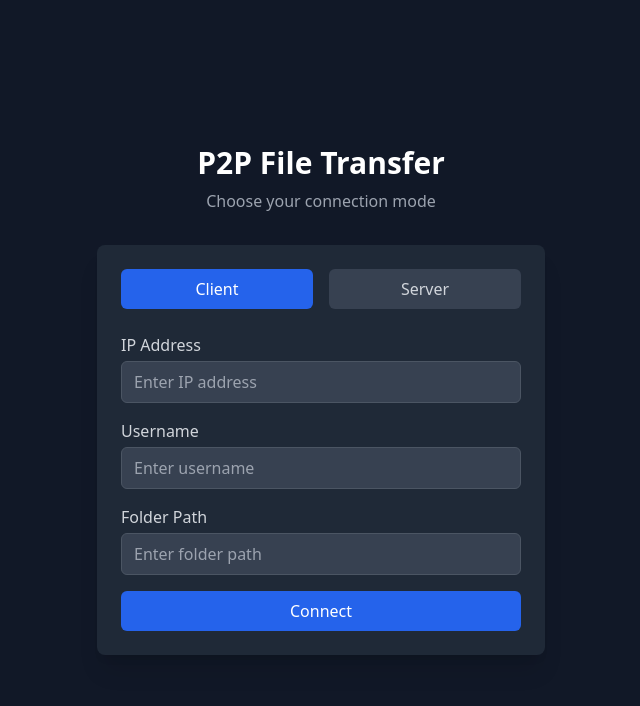
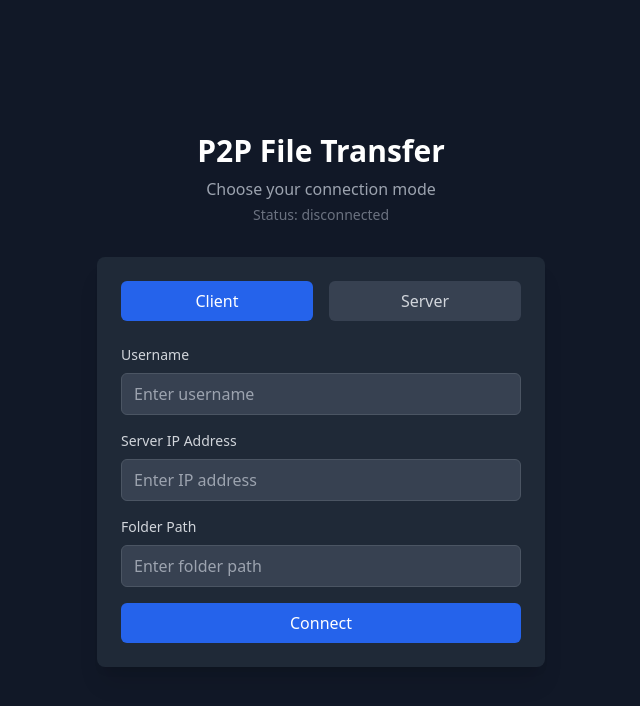
Before and after one commit to Harsh2563/DrizLink_Frontend, a Next.js app: page / in a window 1280 px wide. Shown: the top 706 px of the page, without its empty margins (319-959 px from the left). Built offline with nearby package versions, Linux system fonts and the light colour scheme.

Commit message:
feat/made user golbal state

```diff
--- a/app/page.tsx
+++ b/app/page.tsx
@@ -4,43 +4,51 @@ import Image from "next/image";
 import { useEffect, useState } from "react";
 import axios from "axios";
 import { Toaster, toast } from "react-hot-toast";
+import { useUserStore } from './store/userStore';
 
 export default function Home() {
-  const [mode, setMode] = useState<"server" | "client">("client");
-  const [formData, setFormData] = useState({
-    ipAddress: "",
-    username: "",
-    folderPath: "",
-  });
   const [wsConnection, setWsConnection] = useState<WebSocket | null>(null);
-  const [status, setStatus] = useState<string>("Disconnected");
   const [messages, setMessages] = useState<string[]>([]);
+
+  // Global state
+  const {
+    username,
+    folderPath,
+    ipAddress,
+    role,
+    connectionState,
+    setUsername,
+    setFolderPath,
+    setIpAddress,
+    setRole,
+    setConnectionState,
+  } = useUserStore();
 
   const handleSubmit = async (e: React.FormEvent) => {
     e.preventDefault();
 
     try {
-      if (mode === "client") {
+      if (role === "client") {
         if (wsConnection) {
           wsConnection.close();
         }
 
-        if (!formData.ipAddress) {
+        if (!ipAddress) {
           throw new Error("IP address is required");
         }
 
-        const wsUrl = `ws://${formData.ipAddress}:8080/ws`;
+        const wsUrl = `ws://${ipAddress}:8080/ws`;
         console.log("Connecting client with:", wsUrl);
 
+        setConnectionState('connecting');
         const ws = new WebSocket(wsUrl);
 
         ws.onopen = () => {
-          setStatus("Connecting...");
           // Send username first
-          ws.send(formData.username);
+          ws.send(username);
           // Send folder path second
-          ws.send(formData.folderPath);
-          setStatus("Connected");
+          ws.send(folderPath);
+          setConnectionState('connected');
           setWsConnection(ws);
         };
 
@@ -49,13 +57,13 @@ export default function Home() {
         };
 
         ws.onclose = () => {
-          setStatus("Disconnected");
+          setConnectionState('disconnected');
           setWsConnection(null);
         };
 
         ws.onerror = (error: Event) => {
           toast.error(`Connection error: ${error.type}`);
-          setStatus("Connection Error");
+          setConnectionState('disconnected');
         };
 
       } else {
@@ -63,18 +71,19 @@ export default function Home() {
         toast.loading("Starting WebSocket server...");
 
         // Validate server requirements
-        if (!formData.folderPath) {
+        if (!folderPath) {
           toast.dismiss();
           throw new Error("Folder path is required for server mode");
         }
 
         try {
+          setConnectionState('connecting');
           const response = await axios.post(
             "http://localhost:5000/api/start",
             {
-              IP: formData.ipAddress,
-              Username: formData.username,
-              StoreFolderPath: formData.folderPath,
+              IP: ipAddress,
+              Username: username,
+              StoreFolderPath: folderPath,
             },
             {
               headers: {
@@ -85,26 +94,27 @@ export default function Home() {
 
           toast.dismiss();
           toast.success("WebSocket server is running!");
-          setStatus("Server Running");
+          setConnectionState('connected');
 
         } catch (error: any) {
           toast.dismiss();
           console.error("Server startup failed:", error);
-          setStatus("Server Error");
+          setConnectionState('disconnected');
           toast.error(`Failed to start server: ${error.response?.data?.message || error.message}`);
         }
       }
     } catch (error: any) {
       console.error("Form submission error:", error);
       toast.error(error.message);
+      setConnectionState('disconnected');
     }
   };
 
   useEffect(() => {
     return () => {
-      // Cleanup WebSocket connection on component unmount
       if (wsConnection) {
         wsConnection.close();
+        setConnectionState('disconnected');
       }
     };
   }, [wsConnection]);
@@ -116,14 +126,15 @@ export default function Home() {
         <div className="text-center">
           <h1 className="text-3xl font-bold text-white">P2P File Transfer</h1>
           <p className="mt-2 text-gray-400">Choose your connection mode</p>
+          <p className="mt-1 text-sm text-gray-500">Status: {connectionState}</p>
         </div>
 
         <div className="bg-gray-800 rounded-lg p-6 shadow-xl">
           <div className="flex space-x-4 mb-6">
             <button
-              onClick={() => setMode("client")}
+              onClick={() => setRole("client")}
               className={`flex-1 py-2 rounded-md transition-colors ${
-                mode === "client"
+                role === "client"
                   ? "bg-blue-600 text-white"
                   : "bg-gray-700 text-gray-300 hover:bg-gray-600"
               }`}
@@ -131,9 +142,9 @@ export default function Home() {
               Client
             </button>
             <button
-              onClick={() => setMode("server")}
+              onClick={() => setRole("server")}
               className={`flex-1 py-2 rounded-md transition-colors ${
-                mode === "server"
+                role === "server"
                   ? "bg-blue-600 text-white"
                   : "bg-gray-700 text-gray-300 hover:bg-gray-600"
               }`}
@@ -144,58 +155,52 @@ export default function Home() {
 
           <form onSubmit={handleSubmit} className="space-y-4">
             <div>
-              <label htmlFor="ipAddress" className="block text-gray-300 mb-1">
-                IP Address
+              <label className="block text-gray-300 text-sm font-medium mb-2">
+                Username
               </label>
               <input
                 type="text"
-                id="ipAddress"
-                value={formData.ipAddress}
-                onChange={(e) =>
-                  setFormData({ ...formData, ipAddress: e.target.value })
-                }
-                className="w-full px-3 py-2 bg-gray-700 border border-gray-600 rounded-md text-white focus:outline-none focus:ring-2 focus:ring-blue-500"
-                placeholder="Enter IP address"
+                value={username}
+                onChange={(e) => setUsername(e.target.value)}
+                className="w-full px-3 py-2 bg-gray-700 border border-gray-600 rounded-md text-white placeholder-gray-400 focus:outline-none focus:ring-2 focus:ring-blue-500"
+                placeholder="Enter username"
+                required
               />
             </div>
 
             <div>
-              <label htmlFor="username" className="block text-gray-300 mb-1">
-                Username
+              <label className="block text-gray-300 text-sm font-medium mb-2">
+                {role === "client" ? "Server IP Address" : "Your IP Address"}
               </label>
               <input
                 type="text"
-                id="username"
-                value={formData.username}
-                onChange={(e) =>
-                  setFormData({ ...formData, username: e.target.value })
-                }
-                className="w-full px-3 py-2 bg-gray-700 border border-gray-600 rounded-md text-white focus:outline-none focus:ring-2 focus:ring-blue-500"
-                placeholder="Enter username"
+                value={ipAddress}
+                onChange={(e) => setIpAddress(e.target.value)}
+                className="w-full px-3 py-2 bg-gray-700 border border-gray-600 rounded-md text-white placeholder-gray-400 focus:outline-none focus:ring-2 focus:ring-blue-500"
+                placeholder="Enter IP address"
+                required
               />
             </div>
 
             <div>
-              <label htmlFor="folderPath" className="block text-gray-300 mb-1">
+              <label className="block text-gray-300 text-sm font-medium mb-2">
                 Folder Path
               </label>
               <input
                 type="text"
-                id="folderPath"
-                value={formData.folderPath}
-                onChange={(e) =>
-                  setFormData({ ...formData, folderPath: e.target.value })
-                }
-                className="w-full px-3 py-2 bg-gray-700 border border-gray-600 rounded-md text-white focus:outline-none focus:ring-2 focus:ring-blue-500"
+                value={folderPath}
+                onChange={(e) => setFolderPath(e.target.value)}
+                className="w-full px-3 py-2 bg-gray-700 border border-gray-600 rounded-md text-white placeholder-gray-400 focus:outline-none focus:ring-2 focus:ring-blue-500"
                 placeholder="Enter folder path"
+                required
               />
             </div>
 
             <button
               type="submit"
-              className="w-full py-2 px-4 bg-blue-600 hover:bg-blue-700 text-white rounded-md transition-colors focus:outline-none focus:ring-2 focus:ring-blue-500"
+              className="w-full py-2 px-4 bg-blue-600 hover:bg-blue-700 text-white font-medium rounded-md focus:outline-none focus:ring-2 focus:ring-blue-500 focus:ring-offset-2 focus:ring-offset-gray-800"
             >
-              {mode === "server" ? "Start Server" : "Connect"}
+              {role === "server" ? "Start Server" : "Connect"}
             </button>
           </form>
         </div>
--- /dev/null
+++ b/app/store/userStore.ts
@@ -0,0 +1,37 @@
+import { create } from 'zustand'
+
+type ConnectionState = 'connected' | 'connecting' | 'disconnected'
+type UserRole = 'client' | 'server'
+
+interface UserState {
+  username: string
+  folderPath: string
+  ipAddress: string
+  role: UserRole
+  connectionState: ConnectionState
+  setUsername: (username: string) => void
+  setFolderPath: (path: string) => void
+  setIpAddress: (ip: string) => void
+  setRole: (role: UserRole) => void
+  setConnectionState: (state: ConnectionState) => void
+  reset: () => void
+}
+
+const initialState = {
+  username: '',
+  folderPath: '',
+  ipAddress: '',
+  role: 'client' as UserRole,
+  connectionState: 'disconnected' as ConnectionState,
+}
+
+export const useUserStore = create<UserState>((set) => ({
+  ...initialState,
+
+  setUsername: (username) => set({ username }),
+  setFolderPath: (folderPath) => set({ folderPath }),
+  setIpAddress: (ipAddress) => set({ ipAddress }),
+  setRole: (role) => set({ role }),
+  setConnectionState: (connectionState) => set({ connectionState }),
+  reset: () => set(initialState),
+}))
--- a/package.json
+++ b/package.json
@@ -13,7 +13,8 @@
     "next": "15.1.6",
     "react": "^19.0.0",
     "react-dom": "^19.0.0",
-    "react-hot-toast": "^2.5.1"
+    "react-hot-toast": "^2.5.1",
+    "zustand": "^5.0.3"
   },
   "devDependencies": {
     "@eslint/eslintrc": "^3",
```
Also changed, not shown: 1 other file (tests, documents, lock files or other folders).
